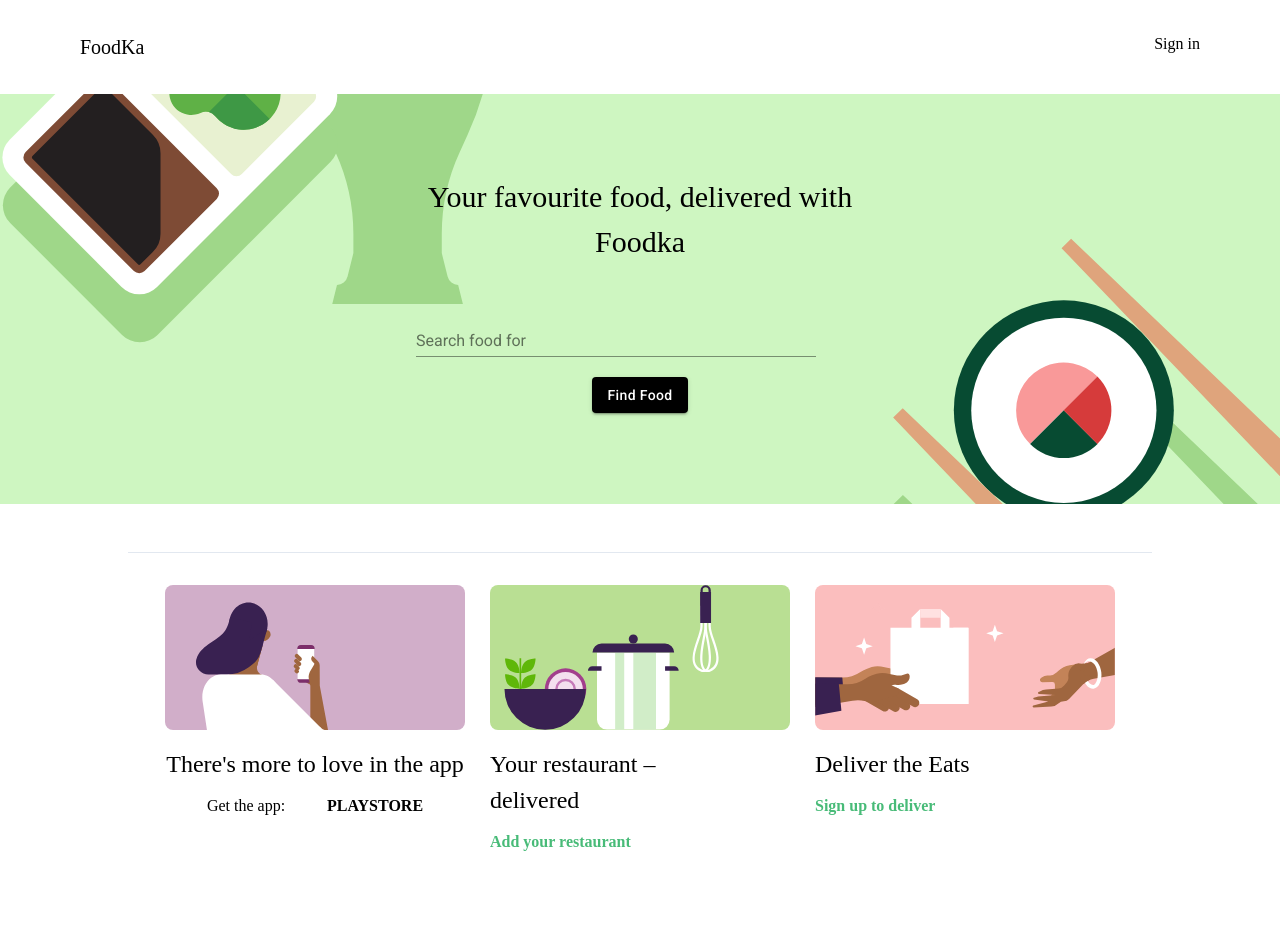
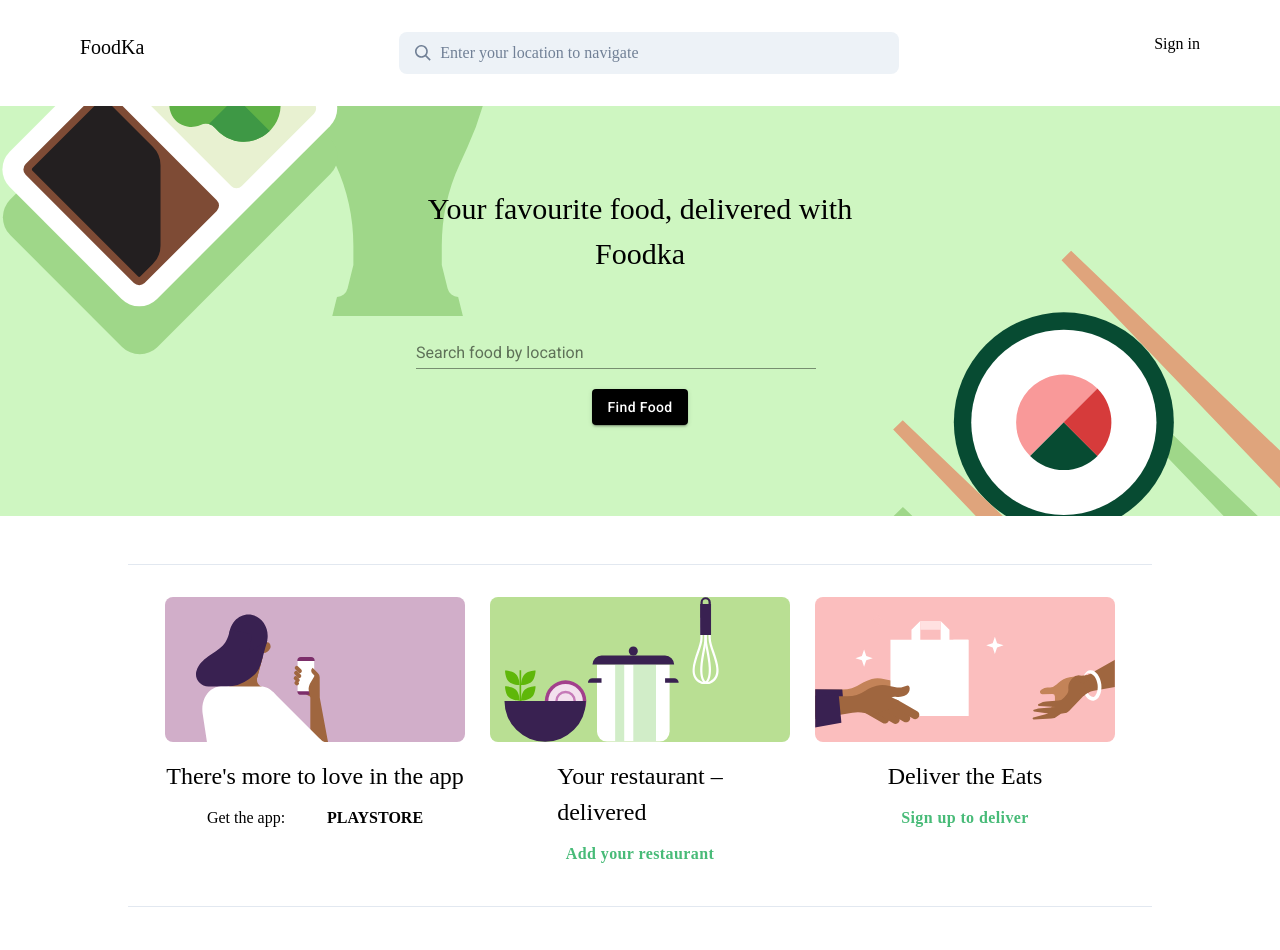
Before and after one commit to sounishnath003/foodka-angular, an Angular app in the folder foodka/: page / in a window 1280 px wide. Shown: the top 950 px of the page. Before the commit the page ends 906 px from the top, so only its background shows below. Built offline with nearby package versions, Linux system fonts and the light colour scheme.

Commit message:
search food nav box added

```diff
--- a/foodka/src/app/app.component.html
+++ b/foodka/src/app/app.component.html
@@ -8,51 +8,8 @@
     <div class=" mb-8 mt-12">
       <hr />
     </div>
-    <div class="flex flex-wrap row md:flex justify-evenly col md:flex-row flex-col m-3">
-        <div class="text-center">
-            <div class="flex-col flex flex-wrap mb-10">
-                <div class="text-center">
-                    <img src="../assets/app-love.svg" class="w-64 rounded-lg mx-auto md:w-full" alt="">
-                </div>
-                <div class="text-2xl flex-wrap mt-4">
-                    There's more to love in the app
-                </div>
-                <div class="mt-3 flex justify-evenly flex-wrap">
-                    <div>Get the app: </div>
-                    <div class="hover:text-green-400 font-bold uppercase cursor-pointer">Playstore</div>
-                </div>
+    <app-homeCards></app-homeCards>
 
-            </div>
-        </div>
-        <div class="text-center">
-            <div class="flex-col flex flex-wrap mb-10">
-                <div class="text-left">
-                    <img src="../assets/resturant-deliver.svg" class="w-64 rounded-lg mx-auto md:w-full" alt="">
-                </div>
-                <div class="text-2xl text-left flex-wrap mt-4">
-                    Your restaurant –  <br> delivered
-                </div>
-                <div class="mt-3 flex justify-start flex-wrap">
-                    <div class="text-green-500 font-bold cursor-pointer">Add your restaurant</div>
-                </div>
-
-            </div>
-        </div>
-        <div class="text-left">
-            <div class="flex-col flex flex-wrap mb-10">
-                <div class="text-center">
-                    <img src="../assets/deliver-eats.svg" class="w-64 rounded-lg mx-auto md:w-full" alt="">
-                </div>
-                <div class="text-2xl text-left flex-wrap mt-4">
-                    Deliver the Eats
-                </div>
-                <div class="mt-3 flex justify-start flex-wrap">
-                    <div class="text-green-500 font-bold cursor-pointer">Sign up to deliver</div>
-                </div>
-
-            </div>
-        </div>
-    </div>
   </div>
 </div>
 
--- a/foodka/src/app/app.module.ts
+++ b/foodka/src/app/app.module.ts
@@ -8,12 +8,14 @@ import { MaterialModule } from './material/material.module';
 import { NavbarComponent } from './navbar/navbar.component';
 import { FoodSearchComponent } from './foodSearch/foodSearch.component';
 import { ReactiveFormsModule, FormsModule } from '@angular/forms';
+import { HomeCardsComponent } from './homeCards/homeCards.component';
 
 @NgModule({
    declarations: [
       AppComponent,
       NavbarComponent,
-      FoodSearchComponent
+      FoodSearchComponent,
+      HomeCardsComponent
    ],
    imports: [
       FormsModule,
--- a/foodka/src/app/foodSearch/foodSearch.component.html
+++ b/foodka/src/app/foodSearch/foodSearch.component.html
@@ -10,7 +10,7 @@
       <div class="text-center mr-12">
         <form class="example-form">
           <mat-form-field class="example-full-width">
-            <mat-label>Search food for</mat-label>
+            <mat-label>Search food by location</mat-label>
             <input
               color="secondary"
               type="text"
--- /dev/null
+++ b/foodka/src/app/homeCards/homeCards.component.html
@@ -0,0 +1,78 @@
+<div
+  class="flex flex-wrap row md:flex justify-evenly col md:flex-row flex-col m-3"
+>
+  <div class="text-center ">
+    <div class="flex-col flex flex-wrap mb">
+      <div class="text-center">
+        <img
+          src="../assets/app-love.svg"
+          class="w-64 rounded-lg mx-auto md:w-full"
+          alt=""
+        />
+      </div>
+      <div class="text-2xl flex-wrap mt-4">
+        There's more to love in the app
+      </div>
+      <div class="mt-3 flex justify-evenly flex-wrap">
+        <div>Get the app:</div>
+        <div class="hover:text-green-400 font-bold uppercase cursor-pointer">
+          Playstore
+        </div>
+      </div>
+    </div>
+  </div>
+  <div class="text-center">
+    <div class="flex-col flex flex-wrap mb-">
+      <div class="text-left">
+        <img
+          src="../assets/resturant-deliver.svg"
+          class="w-64 rounded-lg mx-auto md:w-full"
+          alt=""
+        />
+      </div>
+      <div class="text-2xl mx-auto m-auto md:text-left flex-wrap mt-4">
+        Your restaurant – <br />
+        delivered
+      </div>
+      <div class="mt-3 mx-auto m-auto flex justify-start flex-wrap">
+        <div class="text-green-500 tracking-wide font-bold cursor-pointer">
+          Add your restaurant
+        </div>
+      </div>
+    </div>
+  </div>
+  <div class="text-left ">
+    <div class="flex-col flex flex-wrap mb-">
+      <div class="text-center">
+        <img
+          src="../assets/deliver-eats.svg"
+          class="w-64 rounded-lg mx-auto md:w-full"
+          alt=""
+        />
+      </div>
+      <div class="text-2xl mx-auto m-auto md:text-left flex-wrap mt-4">
+        Deliver the Eats
+      </div>
+      <div class="mt-3 flex mx-auto m-auto justify-start flex-wrap">
+        <div class="text-green-500 tracking-wide font-bold cursor-pointer">
+          Sign up to deliver
+        </div>
+      </div>
+    </div>
+  </div>
+</div>
+
+<div class=" mb-8 mt-10">
+  <hr />
+</div>
+
+<div class="flex flex-wrap flex-row row-wrap justify-between mx-auto p-2 md:m-4">
+  <div class="text-center">
+    <div class="text-2xl">Cities near me</div>
+  </div>
+  <div class="text-center cursor-pointer text-green-800">
+    <div>
+      View all 500+ cities
+    </div>
+  </div>
+</div>
--- /dev/null
+++ b/foodka/src/app/homeCards/homeCards.component.ts
@@ -0,0 +1,15 @@
+import { Component, OnInit } from '@angular/core';
+
+@Component({
+  selector: 'app-homeCards',
+  templateUrl: './homeCards.component.html',
+  styleUrls: ['./homeCards.component.css']
+})
+export class HomeCardsComponent implements OnInit {
+
+  constructor() { }
+
+  ngOnInit() {
+  }
+
+}
--- a/foodka/src/app/navbar/navbar.component.html
+++ b/foodka/src/app/navbar/navbar.component.html
@@ -1,10 +1,59 @@
 <div>
-  <div class="w-full p-8 flex flex-wrap md:flex-row flex-row m-auto mx-auto justify-between">
+  <div
+    class="w-full p-8 flex flex-wrap md:flex-row flex-row m-auto mx-auto justify-between"
+  >
     <div class="ml-12 cursor-pointer text-center">
       <div class="text-xl">FoodKa</div>
     </div>
+    <div class="text-center">
+      <div class="w-full lg:px-6 xl:w-3/4 xl:px-12">
+        <div class="relative">
+          <span
+            class="algolia-autocomplete"
+            style="position: relative; display: inline-block; direction: ltr;"
+            ><input
+              id="docsearch"
+              class="transition-colors duration-100 ease-in-out focus:outline-0 border border-transparent focus:bg-white focus:border-gray-300 placeholder-gray-600 rounded-lg bg-gray-200 py-2 pr-4 pl-10 block w-full appearance-none leading-normal ds-input"
+              type="text"
+              placeholder='Enter your location to navigate'
+              autocomplete="off"
+              spellcheck="false"
+              role="combobox"
+              aria-autocomplete="list"
+              aria-expanded="false"
+              aria-label="search input"
+              aria-owns="algolia-autocomplete-listbox-0"
+              dir="auto"
+              style="position: relative; vertical-align: top; min-width: 500px; "/>
+            <pre
+              aria-hidden="true"
+              style='position: absolute; visibility: hidden; white-space: pre; font-family: system-ui, -apple-system, BlinkMacSystemFont, "Segoe UI", Roboto, "Helvetica Neue", Arial, "Noto Sans", sans-serif, "Apple Color Emoji", "Segoe UI Emoji", "Segoe UI Symbol", "Noto Color Emoji"; font-size: 16px; font-style: normal; font-variant: normal; font-weight: 400; word-spacing: 0px; letter-spacing: normal; text-indent: 0px; text-rendering: auto; text-transform: none;'
+            ></pre>
+            <span
+              class="ds-dropdown-menu"
+              role="listbox"
+              id="algolia-autocomplete-listbox-0"
+              style="position: absolute; top: 100%; z-index: 100; left: 0px; right: auto; display: none; min-width: 500px;"
+              ><div class="ds-dataset-1"></div></span
+          ></span>
+          <div
+            class="pointer-events-none absolute inset-y-0 left-0 pl-4 flex items-center"
+          >
+            <svg
+              class="fill-current pointer-events-none text-gray-600 w-4 h-4"
+              xmlns="http://www.w3.org/2000/svg"
+              viewBox="0 0 20 20"
+            >
+              <path
+                d="M12.9 14.32a8 8 0 1 1 1.41-1.41l5.35 5.33-1.42 1.42-5.33-5.34zM8 14A6 6 0 1 0 8 2a6 6 0 0 0 0 12z"
+              ></path>
+            </svg>
+          </div>
+        </div>
+      </div>
+    </div>
     <div class="mr-12 cursor-pointer hover:underline text-center">
-      <div class="no-underline" >Sign in</div>
+      <div class="no-underline">Sign in</div>
     </div>
   </div>
 </div>
```
Also changed, not shown: foodka/src/app/homeCards/homeCards.component.css (added), 1 other file (tests, documents, lock files or other folders).
